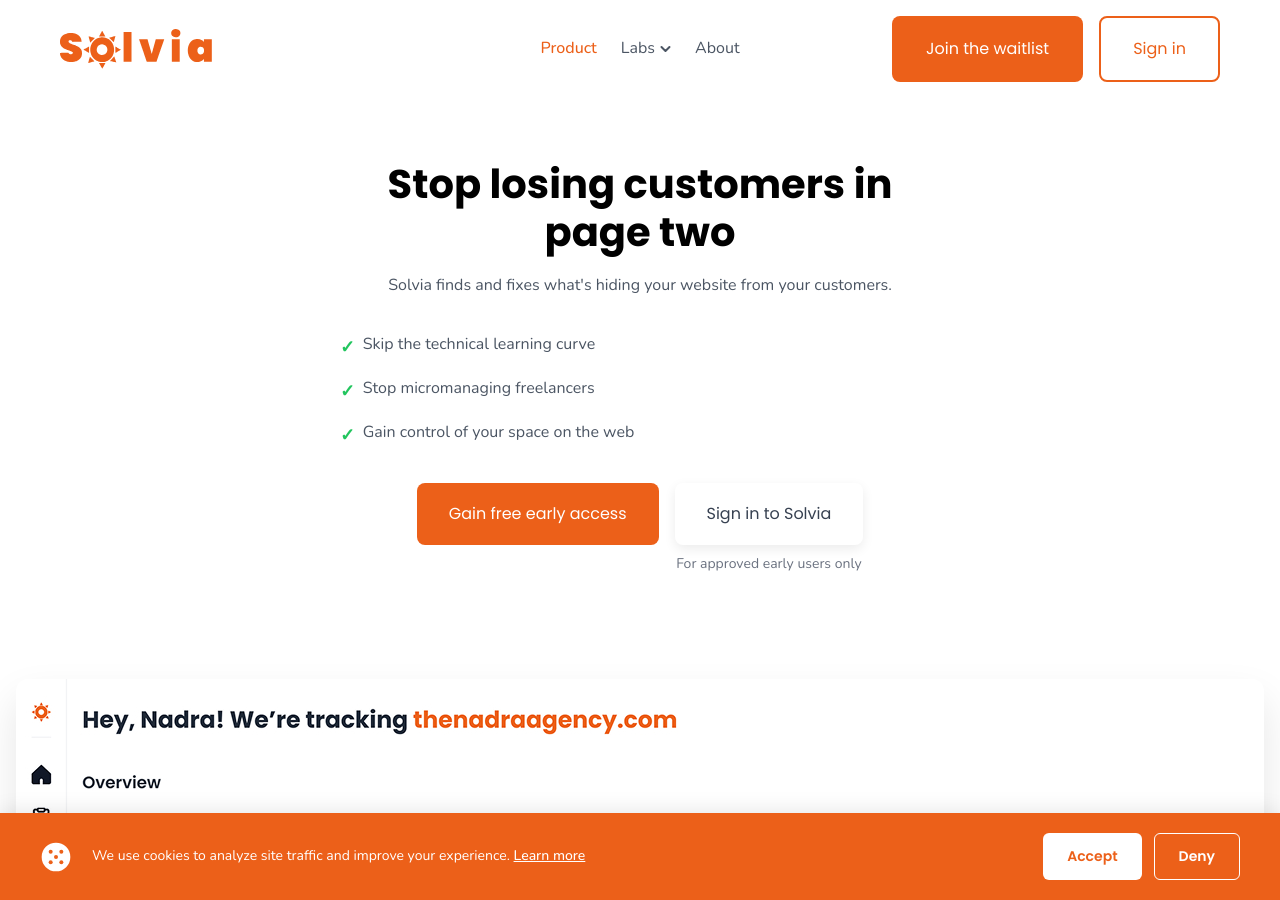
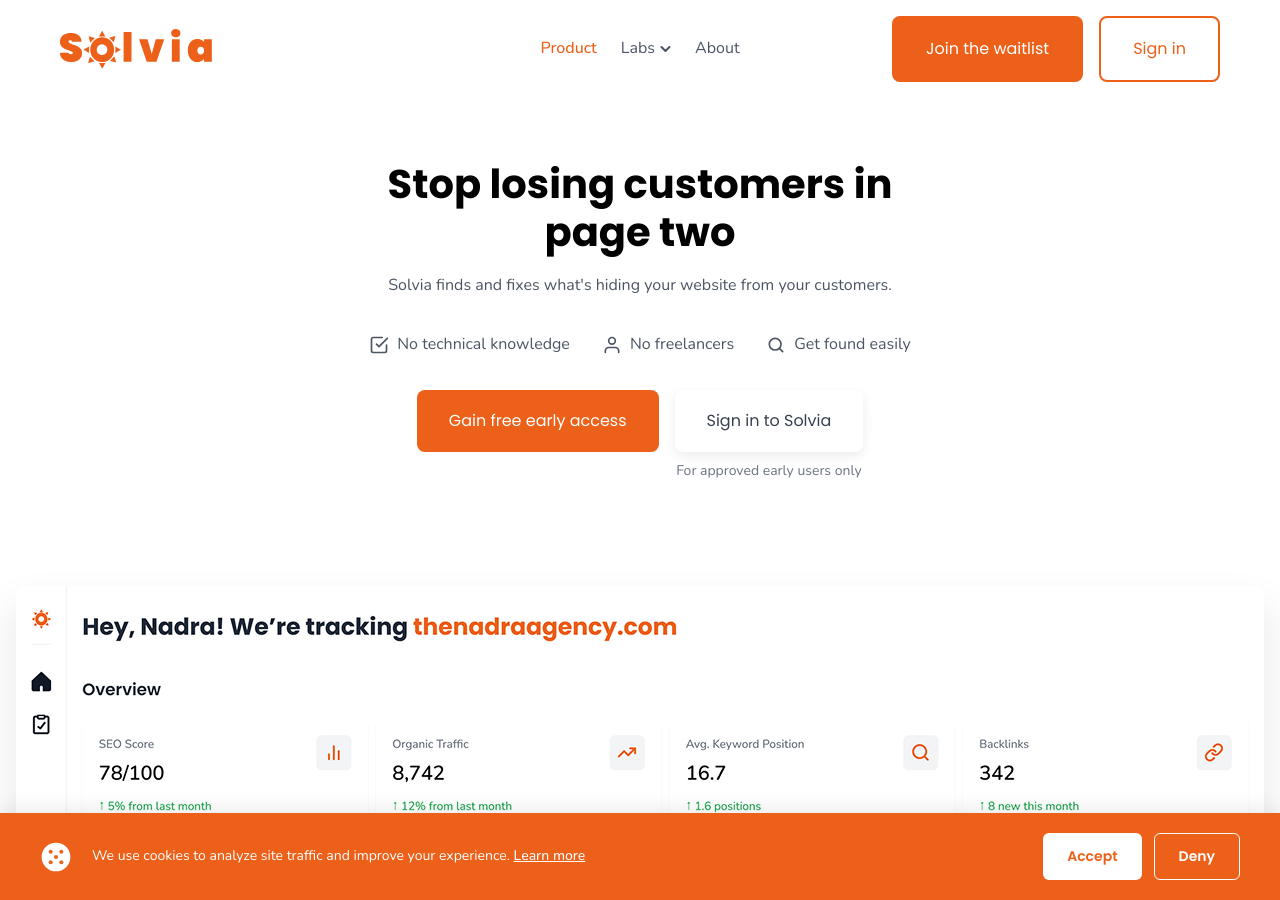
Before and after one commit to petpeevephobia/solvia-mini, a Jekyll site: the page index.html, which Jekyll copies as it is, in a window 1280 px wide and 900 px high. Built offline with Jekyll 4.4.1, drawn with Linux system fonts in a browser that asks for light colours.

Commit message:
update: product USP in one row, add icons. re-push Labs copy

```diff
--- a/css/style.css
+++ b/css/style.css
@@ -1064,24 +1064,27 @@
     list-style: none;
     padding: 0;
     margin: 0;
+    display: flex;
+    flex-direction: row;
+    gap: 2rem;
+    flex-wrap: wrap;
+    justify-content: center;
+    align-items: center;
 }
 
 .product-hero-usps li {
     font-size: 16px;
     color: #4B5563;
     line-height: 1.7;
-    margin-bottom: 0.75rem;
-    display: flex;
-    align-items: flex-start;
+    margin-bottom: 0;
+    display: flex;
+    align-items: center;
     gap: 0.5rem;
 }
 
-.product-hero-usps li .checkmark {
-    color: #22c55e;
-    font-weight: 600;
-    font-size: 1.1rem;
+.product-hero-usps li .usp-icon {
+    color: #4B5563;
     flex-shrink: 0;
-    margin-top: 2px;
 }
 
 .product-hero-buttons {
--- a/index.html
+++ b/index.html
@@ -72,16 +72,25 @@
                     <div class="product-hero-usps">
                         <ul>
                             <li>
-                                <span class="checkmark">✓</span>
-                                <span>Skip the technical learning curve</span>
+                                <svg class="usp-icon" width="20" height="20" viewBox="0 0 24 24" fill="none" xmlns="http://www.w3.org/2000/svg">
+                                    <path d="M9 11l3 3L22 4" stroke="currentColor" stroke-width="2" stroke-linecap="round" stroke-linejoin="round"/>
+                                    <path d="M21 12v7a2 2 0 0 1-2 2H5a2 2 0 0 1-2-2V5a2 2 0 0 1 2-2h11" stroke="currentColor" stroke-width="2" stroke-linecap="round" stroke-linejoin="round"/>
+                                </svg>
+                                <span>No technical knowledge</span>
                             </li>
                             <li>
-                                <span class="checkmark">✓</span>
-                                <span>Stop micromanaging freelancers</span>
+                                <svg class="usp-icon" width="20" height="20" viewBox="0 0 24 24" fill="none" xmlns="http://www.w3.org/2000/svg">
+                                    <path d="M20 21v-2a4 4 0 0 0-4-4H8a4 4 0 0 0-4 4v2" stroke="currentColor" stroke-width="2" stroke-linecap="round" stroke-linejoin="round"/>
+                                    <circle cx="12" cy="7" r="4" stroke="currentColor" stroke-width="2"/>
+                                </svg>
+                                <span>No freelancers</span>
                             </li>
                             <li>
-                                <span class="checkmark">✓</span>
-                                <span>Gain control of your space on the web</span>
+                                <svg class="usp-icon" width="20" height="20" viewBox="0 0 24 24" fill="none" xmlns="http://www.w3.org/2000/svg">
+                                    <circle cx="11" cy="11" r="7" stroke="currentColor" stroke-width="2"/>
+                                    <path d="m20 20-4-4" stroke="currentColor" stroke-width="2" stroke-linecap="round"/>
+                                </svg>
+                                <span>Get found easily</span>
                             </li>
                         </ul>
                     </div>
```
Also changed, not shown: 3 other files.
